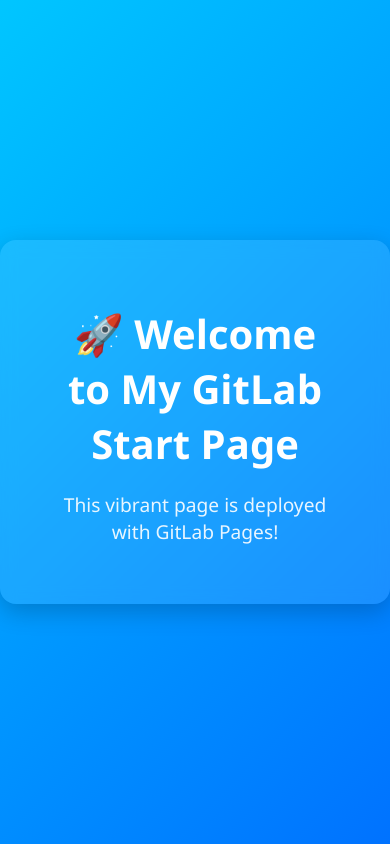
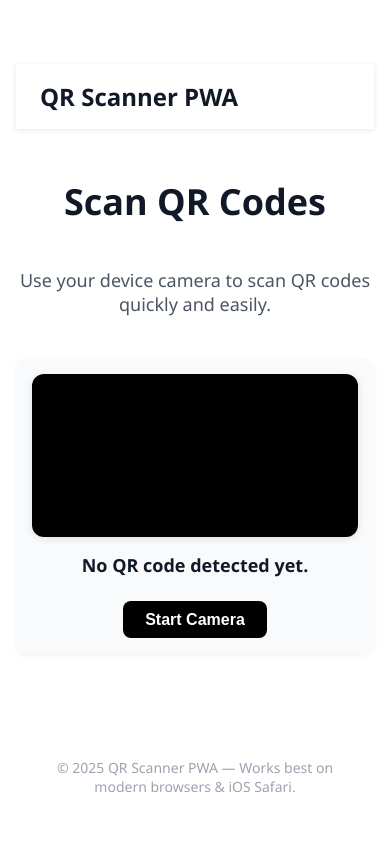
Before and after one commit to tzlatt777/testsite, a plain HTML site: page index.html in a window 390 px wide. Drawn offline with nearby package versions, Linux system fonts and the light colour scheme.

Commit message:
sqr index.html

```diff
--- a/index.html
+++ b/index.html
@@ -1,41 +1,218 @@
 <!DOCTYPE html>
 <html lang="en">
 <head>
-  <meta charset="UTF-8">
-  <title>Welcome</title>
+<meta charset="UTF-8" />
+<meta name="viewport" content="width=device-width, initial-scale=1" />
+<title>QR Code Scanner PWA</title>
+<meta name="description" content="Scan QR codes with your camera using this PWA web app." />
 <style>
+  /* Reset & base */
+  * {
+    box-sizing: border-box;
+  }
   body {
     margin: 0;
-      height: 100vh;
     font-family: 'Segoe UI', Tahoma, Geneva, Verdana, sans-serif;
+    background: #ffffff;
+    color: #6b7280;
     display: flex;
-      justify-content: center;
+    flex-direction: column;
+    min-height: 100vh;
     align-items: center;
-      background: linear-gradient(135deg, #00c6ff, #0072ff);
-      color: #fff;
+    padding: 4rem 1rem 2rem;
   }
-    .container {
-      background: rgba(255, 255, 255, 0.1);
-      padding: 40px 60px;
-      border-radius: 16px;
-      text-align: center;
-      box-shadow: 0 8px 24px rgba(0, 0, 0, 0.2);
-      backdrop-filter: blur(8px);
+  header {
+    width: 100%;
+    max-width: 1200px;
+    display: flex;
+    justify-content: space-between;
+    align-items: center;
+    position: sticky;
+    top: 0;
+    background: #ffffff;
+    padding: 1rem 1.5rem;
+    box-shadow: 0 1px 5px rgb(0 0 0 / 0.1);
+    z-index: 10;
+  }
+  header .logo {
+    font-weight: 700;
+    font-size: 1.5rem;
+    color: #111827;
+    user-select: none;
+  }
+  main {
+    max-width: 600px;
+    width: 100%;
+    margin-top: 3rem;
+    display: flex;
+    flex-direction: column;
+    gap: 1.5rem;
+    align-items: center;
   }
   h1 {
-      font-size: 2.5em;
-      margin-bottom: 0.5em;
+    font-size: 48px;
+    font-weight: 700;
+    color: #111827;
+    margin: 0;
+    text-align: center;
   }
-    p {
-      font-size: 1.2em;
-      opacity: 0.9;
+  p.description {
+    font-size: 18px;
+    color: #4b5563;
+    text-align: center;
+  }
+  .card {
+    background: #f9fafb;
+    border-radius: 0.75rem;
+    box-shadow: 0 2px 6px rgb(0 0 0 / 0.05);
+    width: 100%;
+    padding: 1rem;
+    display: flex;
+    flex-direction: column;
+    align-items: center;
+  }
+  video {
+    width: 100%;
+    height: auto;
+    border-radius: 0.75rem;
+    box-shadow: 0 2px 8px rgb(0 0 0 / 0.1);
+    background: black;
+  }
+  canvas {
+    display: none;
+  }
+  .qr-result {
+    margin-top: 1rem;
+    font-size: 18px;
+    color: #111827;
+    font-weight: 600;
+    word-break: break-all;
+    user-select: text;
+    min-height: 2rem;
+  }
+  button {
+    margin-top: 1rem;
+    padding: 0.75rem 1.6rem;
+    font-size: 18px;
+    font-weight: 700;
+    color: #fff;
+    background: #000000;
+    border: none;
+    border-radius: 0.5rem;
+    cursor: pointer;
+    transition: background-color 0.3s ease;
+  }
+  button:hover,
+  button:focus {
+    background: #374151;
+  }
+  footer {
+    margin-top: auto;
+    padding: 2rem 1rem 1rem;
+    font-size: 14px;
+    color: #9ca3af;
+    text-align: center;
+  }
+  /* Responsive */
+  @media (max-width: 480px) {
+    h1 {
+      font-size: 36px;
+    }
+    button {
+      font-size: 16px;
+      padding: 0.6rem 1.4rem;
+    }
   }
 </style>
 </head>
 <body>
-  <div class="container">
-    <h1>🚀 Welcome to My GitLab Start Page</h1>
-    <p>This vibrant page is deployed with GitLab Pages!</p>
+<header>
+  <div class="logo">QR Scanner PWA</div>
+</header>
+<main>
+  <h1>Scan QR Codes</h1>
+  <p class="description">Use your device camera to scan QR codes quickly and easily.</p>
+  <div class="card" aria-live="polite" aria-label="Camera and QR code scanner area">
+    <video id="video" autoplay muted playsinline aria-label="Camera preview"></video>
+    <canvas id="canvas"></canvas>
+    <div class="qr-result" id="qr-result" aria-live="polite" aria-atomic="true" tabindex="0">No QR code detected yet.</div>
+    <button id="start-button">Start Camera</button>
+    <button id="stop-button" style="display:none;">Stop Camera</button>
   </div>
+</main>
+<footer>
+  &copy; 2025 QR Scanner PWA — Works best on modern browsers &amp; iOS Safari.
+</footer>
+
+<script src="https://cdn.jsdelivr.net/npm/jsqr/dist/jsQR.js"></script>
+<script>
+  const video = document.getElementById("video");
+  const canvas = document.getElementById("canvas");
+  const qrResult = document.getElementById("qr-result");
+  const startButton = document.getElementById("start-button");
+  const stopButton = document.getElementById("stop-button");
+  const canvasContext = canvas.getContext("2d");
+
+  let videoStream = null;
+  let scanning = false;
+
+  async function startCamera() {
+    qrResult.textContent = "Starting camera...";
+    try {
+      videoStream = await navigator.mediaDevices.getUserMedia({
+        video: { facingMode: "environment" }
+      });
+      video.srcObject = videoStream;
+      video.setAttribute("playsinline", true); // for iOS safari
+      scanning = true;
+      scanFrame();
+      startButton.style.display = "none";
+      stopButton.style.display = "inline-block";
+      qrResult.textContent = "Point your camera at a QR code.";
+    } catch (error) {
+      qrResult.textContent = "Could not start camera: " + error.message;
+      console.error("getUserMedia error:", error);
+    }
+  }
+
+  function stopCamera() {
+    scanning = false;
+    if (videoStream) {
+      videoStream.getTracks().forEach(track => track.stop());
+    }
+    video.srcObject = null;
+    qrResult.textContent = "Camera stopped.";
+    startButton.style.display = "inline-block";
+    stopButton.style.display = "none";
+  }
+
+  function scanFrame(){
+    if (!scanning) return;
+    if (video.readyState === video.HAVE_ENOUGH_DATA) {
+      canvas.height = video.videoHeight;
+      canvas.width = video.videoWidth;
+      canvasContext.drawImage(video, 0, 0, canvas.width, canvas.height);
+      const imageData = canvasContext.getImageData(0, 0, canvas.width, canvas.height);
+      const code = jsQR(imageData.data, imageData.width, imageData.height, {
+        inversionAttempts: "dontInvert",
+      });
+      if (code) {
+        qrResult.textContent = code.data;
+        qrResult.focus();
+      } else {
+        qrResult.textContent = "No QR code detected.";
+      }
+    }
+    requestAnimationFrame(scanFrame);
+  }
+
+  startButton.addEventListener("click", startCamera);
+  stopButton.addEventListener("click", stopCamera);
+
+  // Optionally auto start camera on page load after user gesture
+  // window.addEventListener("load", () => {
+  //   startButton.click();
+  // });
+</script>
 </body>
 </html>
```
Lines whose indentation alone changed are shown as unchanged.
